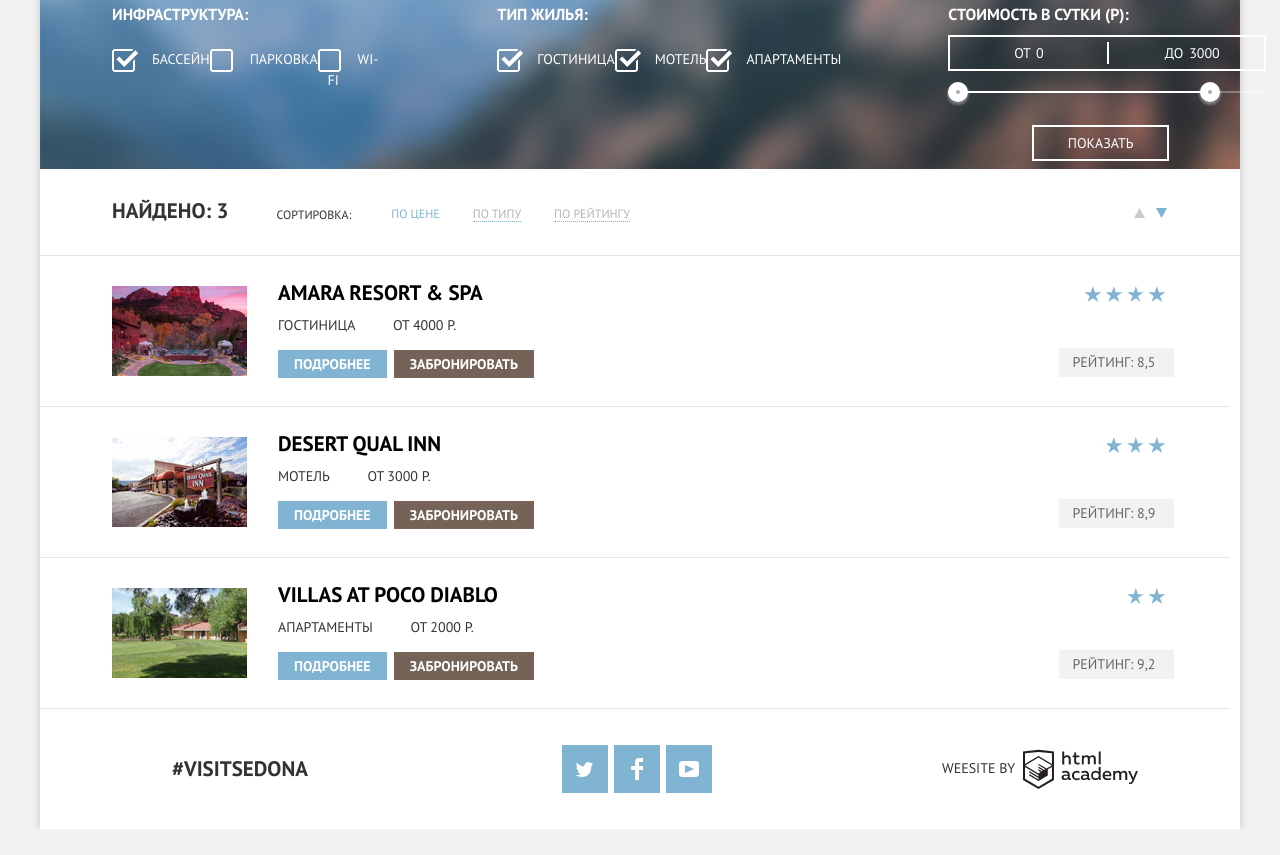
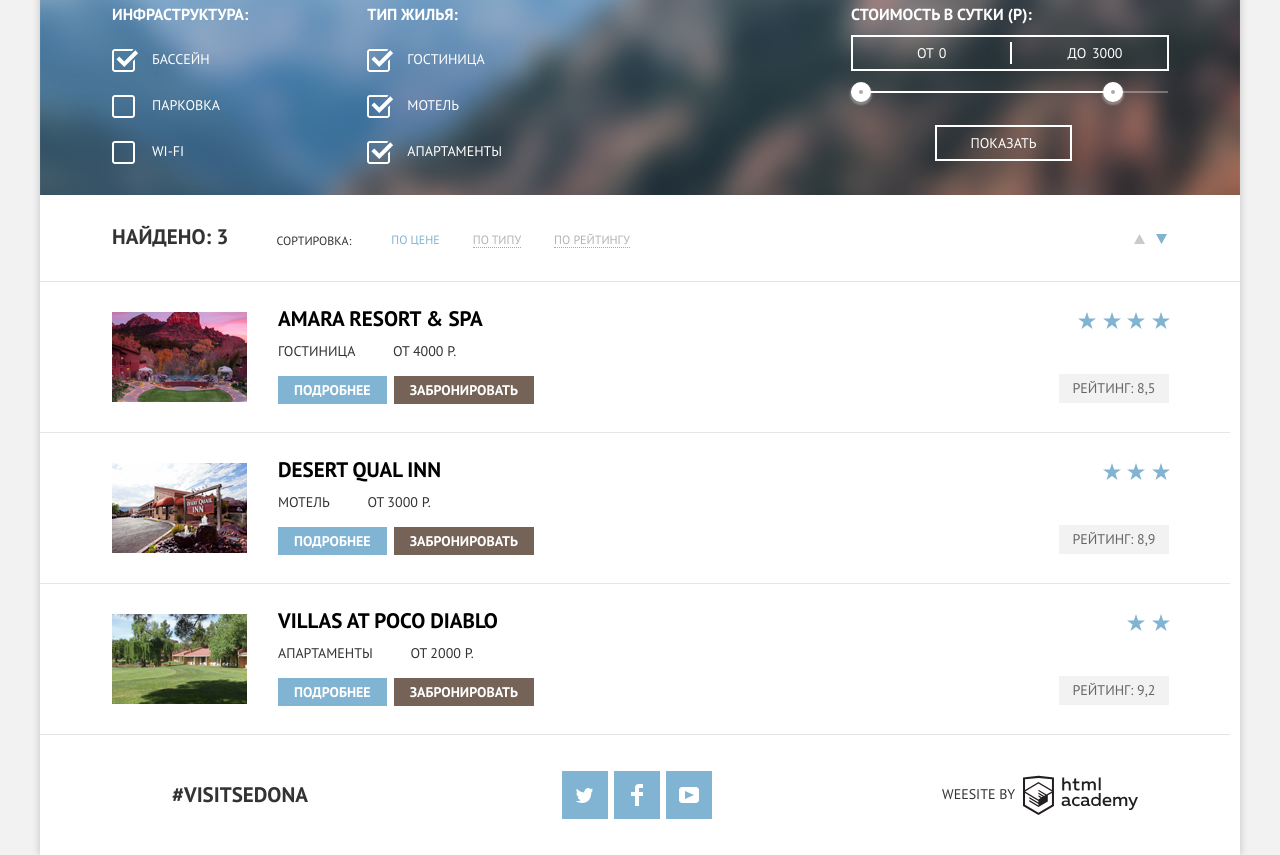
Before and after one commit to arcticmonkey07/sedona, a plain HTML site: page hotels.html in a window 1280 px wide. Shown: the part 79-934 px from the top of the page. Before the commit the page ends 908 px from the top, so only its background shows below. Drawn offline with Linux system fonts and the light colour scheme.

Commit message:
Завершил верстку

```diff
--- a/css/style.css
+++ b/css/style.css
@@ -555,6 +555,18 @@ a {
   vertical-align: middle;
 }
 
+@keyframes shake {
+  0%, 100% {transform: translate(0); opacity: 0;}
+  10%, 30%, 50%, 70%, 90% {transform: translate(-3px);}
+  20%, 40%, 60%, 80% {transform: translate(3px);}
+  100% {opacity: 1;}
+}
+
+.popup-error {
+  animation-name: shake;
+  animation-duration: 0.6s;
+}
+
 
 /*-------------------------------------- Hotels --------------------------------*/
 
@@ -572,6 +584,7 @@ a {
 
 .search-group {
   display: flex;
+  flex-direction: column;
   margin-right: 107px;
   padding: 10px 0 0 10px;
   border: none;
@@ -899,40 +912,26 @@ a {
   background-color: #503e33;
 }
 
-.stars {
-  position: relative;
-  width: 107px;
-  height: 17px;
-  margin-bottom: 45px;
-  background-image: url("../img/icon-star.svg");
+.hotel-rating {
+  display: flex;
+  flex-direction: column;
+  align-items: flex-end;
 }
 
-.stars::after {
-  content: "";
-  position: absolute;
-  top: 0;
-  left: 0;
-  width: 0px;
-  height: 17px;
-  background-color: #fff;
+.stars {
+  margin-right: 4px;
+  margin-bottom: 39px;
 }
 
-.stars[data-rating="4"]::after {
-  width: 23px;
-}
-
-.stars[data-rating="3"]::after {
-  width: 42px;
-}
-
-.stars[data-rating="2"]::after {
-  width: 63px;
+.star-svg {
+  margin-left: 3px;
 }
 
 .rating-number {
   display: inline-block;
   width: 110px;
-  padding: 4px 5px 4px 0;
+  margin-right: 5px;
+  padding: 4px 0px 4px 0;
   text-align: center;
   vertical-align: middle;
   color: #666666;
--- a/hotels.html
+++ b/hotels.html
@@ -140,7 +140,12 @@
             </div>
           </div>
           <div class="hotel-rating">
-            <div class="stars" data-rating="4"></div>
+            <div class="stars">
+              <img class="star-svg" src="img/star.svg" width="18" height="17" alt="Звезда рейтинга">
+              <img class="star-svg" src="img/star.svg" width="18" height="17" alt="Звезда рейтинга">
+              <img class="star-svg" src="img/star.svg" width="18" height="17" alt="Звезда рейтинга">
+              <img class="star-svg" src="img/star.svg" width="18" height="17" alt="Звезда рейтинга">
+            </div>
             <span class="rating-number">Рейтинг: 8,5</span>
           </div>
         </article>
@@ -162,7 +167,11 @@
             </div>
           </div>
           <div class="hotel-rating">
-            <div class="stars" data-rating="3"></div>
+            <div class="stars">
+              <img class="star-svg" src="img/star.svg" width="18" height="17" alt="Звезда рейтинга">
+              <img class="star-svg" src="img/star.svg" width="18" height="17" alt="Звезда рейтинга">
+              <img class="star-svg" src="img/star.svg" width="18" height="17" alt="Звезда рейтинга">
+            </div>
             <span class="rating-number">Рейтинг: 8,9</span>
           </div>
         </article>
@@ -184,7 +193,10 @@
             </div>
           </div>
           <div class="hotel-rating">
-            <div class="stars" data-rating="2"></div>
+            <div class="stars">
+              <img class="star-svg" src="img/star.svg" width="18" height="17" alt="Звезда рейтинга">
+              <img class="star-svg" src="img/star.svg" width="18" height="17" alt="Звезда рейтинга">
+            </div>
             <span class="rating-number">Рейтинг: 9,2</span>
           </div>
         </article>
--- a/js/scripts.js
+++ b/js/scripts.js
@@ -2,6 +2,7 @@ var popup = document.querySelector(".search-popup");
 var link = document.querySelector(".search-button");
 
 link.addEventListener("click", function(event) {
-    event.preventDefault(event);
-    popup.classList.toggle("search-popup-show");
+  event.preventDefault(event);
+  popup.classList.add("popup-error");
+  popup.classList.toggle("search-popup-show");
 });
```
